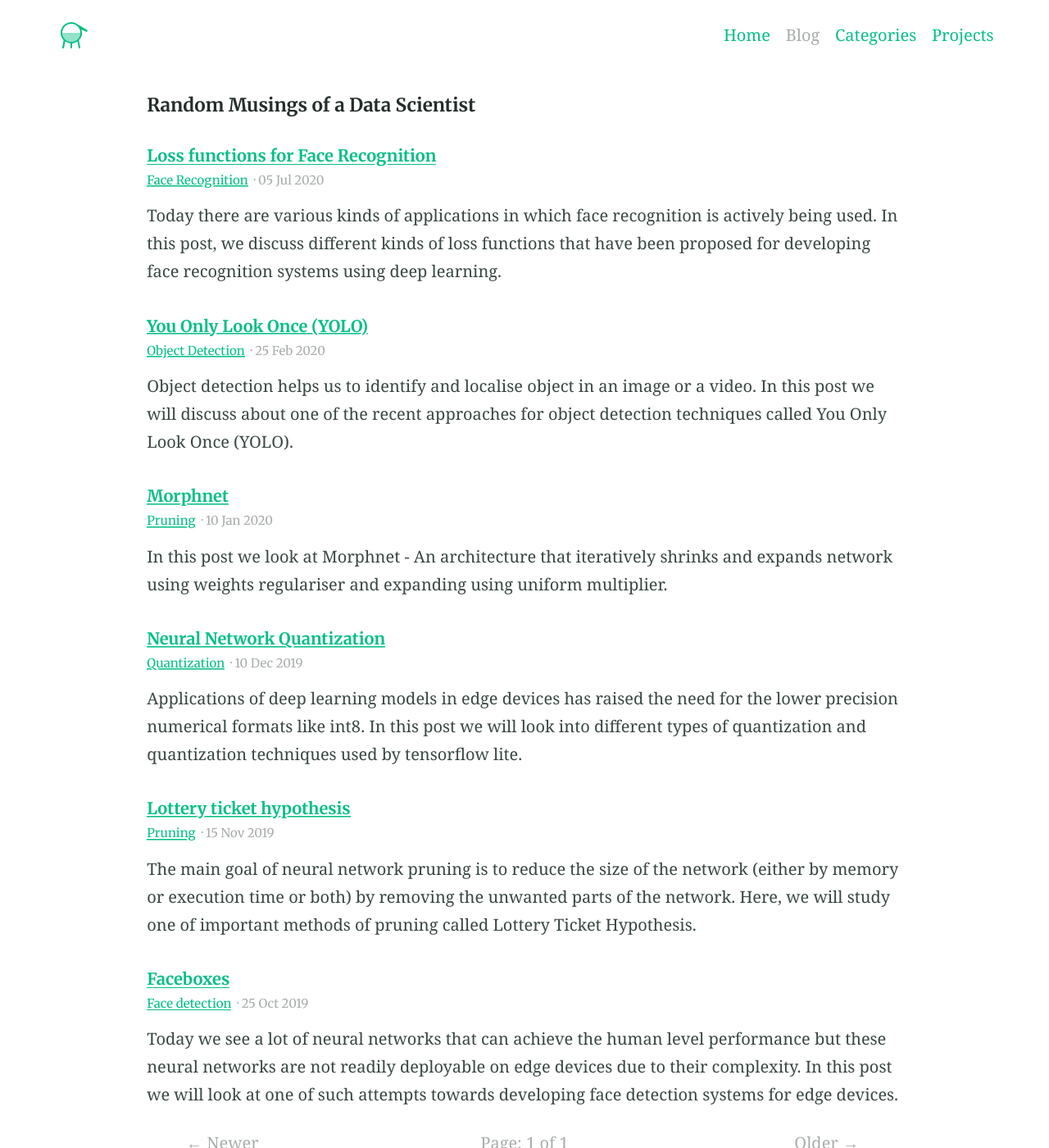
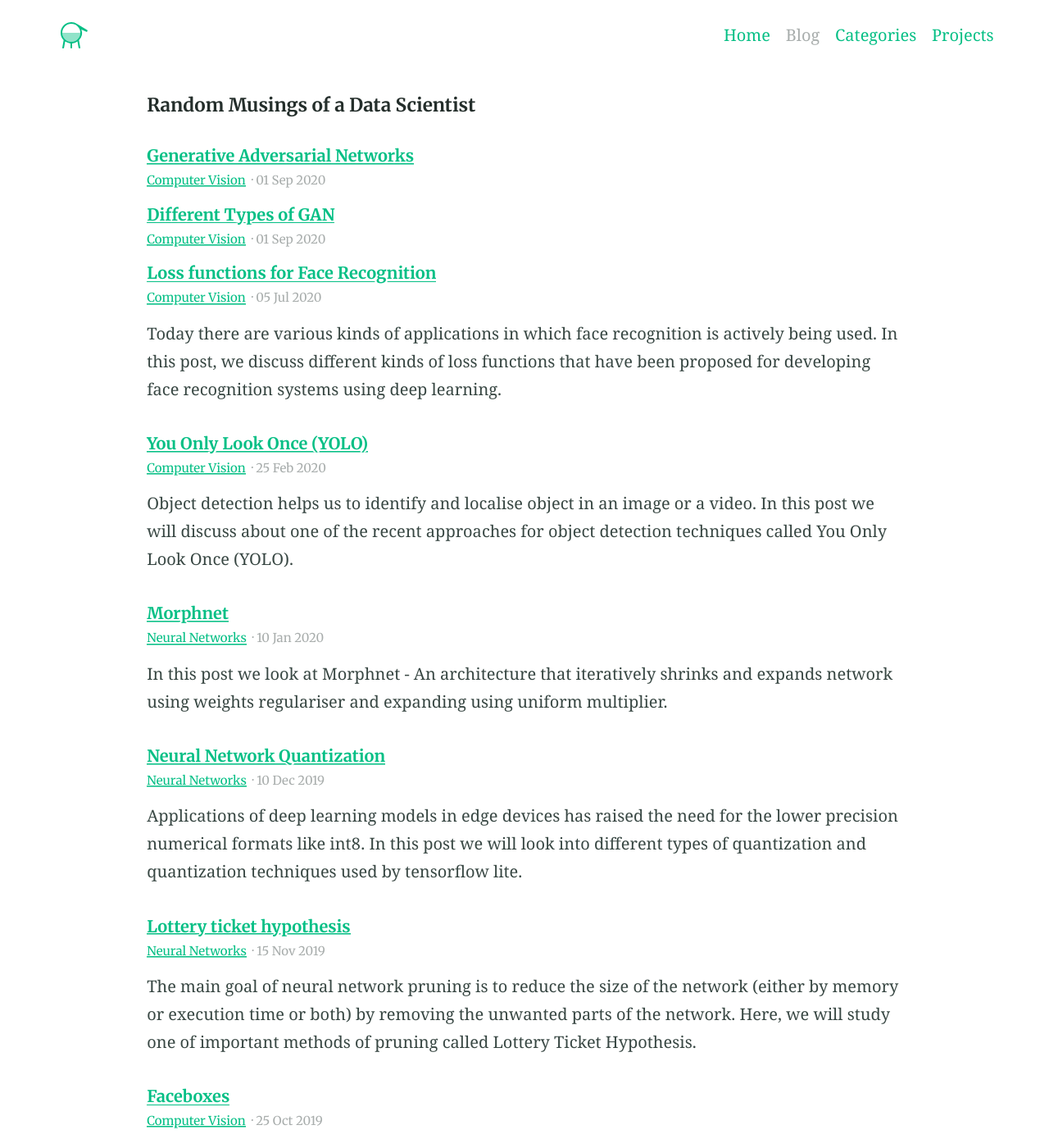
Before and after one commit to nithish96/nithish96.github.io, a Jekyll site: the page built from blog/index.html, in a window 1280 px wide and 1400 px high. Shown: the whole window at 82% size. Built offline with Jekyll 4.4.1, drawn with Linux system fonts in a browser that asks for light colours; the list of posts is cut into pages by our own code.

Commit message:
Updated post tags

```diff
--- a/_posts/2019-10-25-faceboxes.md
+++ b/_posts/2019-10-25-faceboxes.md
@@ -1,7 +1,7 @@
 ---
 title: Faceboxes
 categories:
-- Face detection
+- Computer Vision
 feature_image: "https://picsum.photos/2560/600?image=872"
 feature_text: |
   Faceboxes - A Real-time Face Detector
--- a/_posts/2019-11-15-lotterytickets.md
+++ b/_posts/2019-11-15-lotterytickets.md
@@ -1,7 +1,7 @@
 ---
 title: Lottery ticket hypothesis
 categories:
-- Pruning
+- Neural Networks
 feature_text: |
   Lottery Ticket Hypothesis
 feature_image: "https://picsum.photos/2560/600?image=872"
--- a/_posts/2019-12-10-quantization.md
+++ b/_posts/2019-12-10-quantization.md
@@ -1,7 +1,7 @@
 ---
 title: Neural Network Quantization
 categories:
-- Quantization
+- Neural Networks
 feature_text:
   Neural Network Quantization
 feature_image: "https://picsum.photos/2560/600?image=872"
--- a/_posts/2020-01-10-morphnet.md
+++ b/_posts/2020-01-10-morphnet.md
@@ -1,7 +1,7 @@
 ---
 title: Morphnet
 categories:
-- Pruning
+- Neural Networks
 feature_text: |
   MorphNet: Fast & Simple Resource-Constrained Structure Learning of Deep Networks
 feature_image: "https://picsum.photos/2560/600?image=872"
--- a/_posts/2020-02-25-yolo.md
+++ b/_posts/2020-02-25-yolo.md
@@ -1,7 +1,7 @@
 ---
 title: You Only Look Once (YOLO)
 categories:
-- Object Detection
+- Computer Vision
 feature_text: |
   YOLO: You Only Look Once
 feature_image:
--- a/_posts/2020-07-05-fr-losses.md
+++ b/_posts/2020-07-05-fr-losses.md
@@ -1,7 +1,7 @@
 ---
 title: Loss functions for Face Recognition
 categories:
-- Face Recognition
+- Computer Vision
 feature_text: |
   Loss functions for Face Recognition
 feature_image:
```
Also changed, not shown: _posts/2020-09-01-gan-types.md (added, +20 -0 lines), _posts/2020-09-01-gan.md (added, +19 -0 lines).
